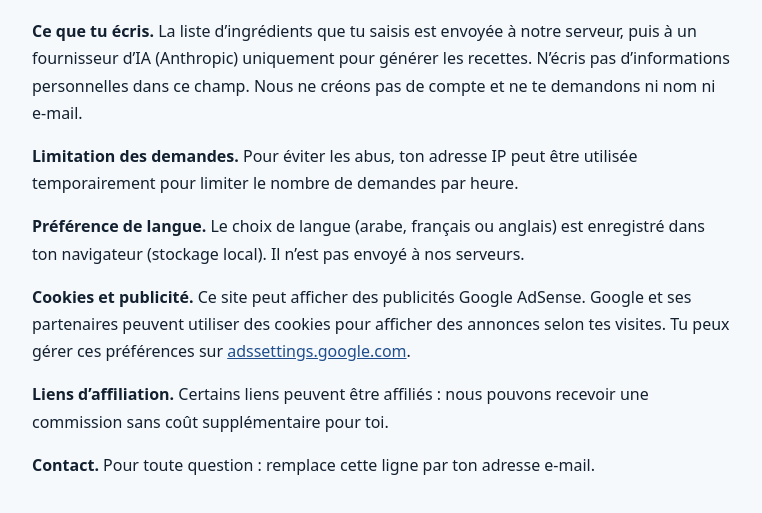
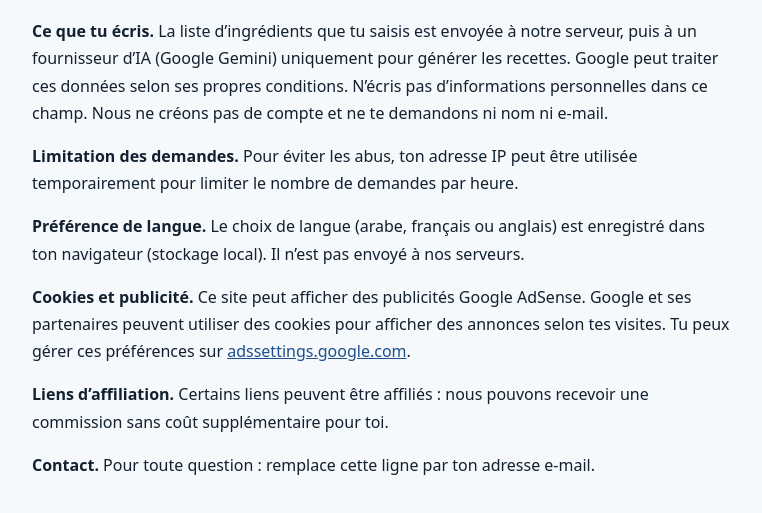
Before and after one commit to MouadhAouitiDev/chnoua-nattayeb, a website: page privacy.html in a window 1280 px wide. Shown: the part 325-838 px from the top of the page, without its empty margins (258-1020 px from the left). Drawn offline with Linux system fonts and the light colour scheme.

Commit message:
Update privacy.html

```diff
--- a/privacy.html
+++ b/privacy.html
@@ -19,7 +19,7 @@ a{color:var(--blue)}
   <p>Chnoua nattayeb te propose des idées de recettes tunisiennes à partir des ingrédients que tu as chez toi. Les recettes sont générées par une intelligence artificielle et peuvent contenir des erreurs : vérifie toujours les temps de cuisson, la fraîcheur des aliments et les allergies.</p>
 
   <h1>Politique de confidentialité</h1>
-  <p><strong>Ce que tu écris.</strong> La liste d’ingrédients que tu saisis est envoyée à notre serveur, puis à un fournisseur d’IA (Anthropic) uniquement pour générer les recettes. N’écris pas d’informations personnelles dans ce champ. Nous ne créons pas de compte et ne te demandons ni nom ni e-mail.</p>
+  <p><strong>Ce que tu écris.</strong> La liste d’ingrédients que tu saisis est envoyée à notre serveur, puis à un fournisseur d’IA (Google Gemini) uniquement pour générer les recettes. Google peut traiter ces données selon ses propres conditions. N’écris pas d’informations personnelles dans ce champ. Nous ne créons pas de compte et ne te demandons ni nom ni e-mail.</p>
   <p><strong>Limitation des demandes.</strong> Pour éviter les abus, ton adresse IP peut être utilisée temporairement pour limiter le nombre de demandes par heure.</p>
   <p><strong>Préférence de langue.</strong> Le choix de langue (arabe, français ou anglais) est enregistré dans ton navigateur (stockage local). Il n’est pas envoyé à nos serveurs.</p>
   <p><strong>Cookies et publicité.</strong> Ce site peut afficher des publicités Google AdSense. Google et ses partenaires peuvent utiliser des cookies pour afficher des annonces selon tes visites. Tu peux gérer ces préférences sur <a href="https://adssettings.google.com" rel="noopener">adssettings.google.com</a>.</p>
```
